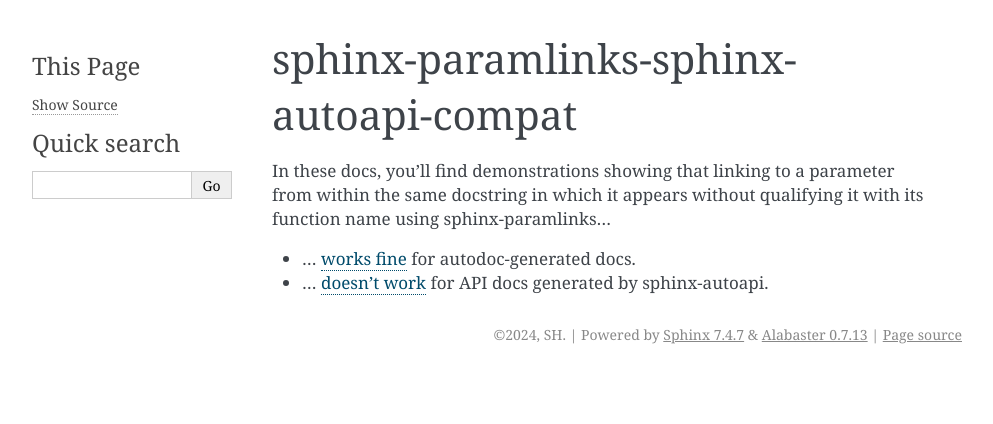
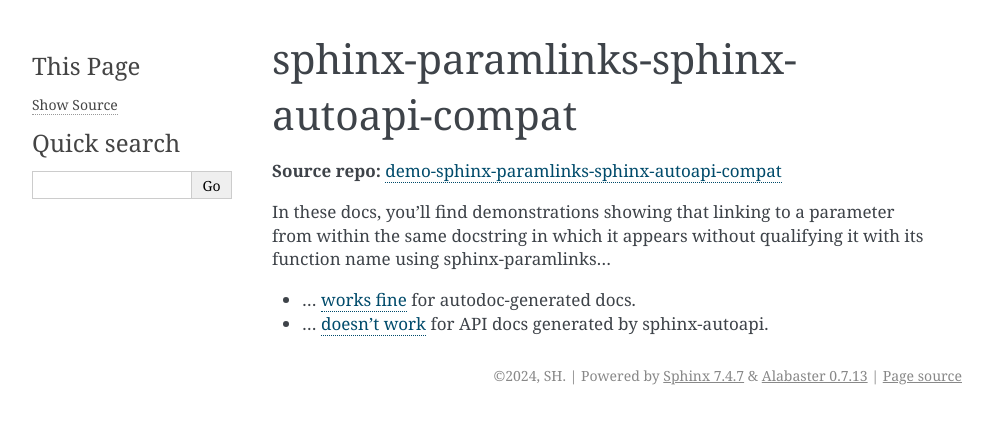
Before and after one commit to smheidrich/demo-sphinx-paramlinks-sphinx-autoapi-compat, a Sphinx documentation site: the page built from doc/index.rst, in a window 1280 px wide. Shown: the top 424 px of the page, without its empty margins (148-1141 px from the left). Built offline with Sphinx 7.4.7, drawn with Linux system fonts in a browser that asks for light colours.

Commit message:
Add link to GH repo to docs

```diff
--- a/doc/index.rst
+++ b/doc/index.rst
@@ -5,6 +5,9 @@
 
 sphinx-paramlinks-sphinx-autoapi-compat
 =======================================
+
+**Source repo:**
+`demo-sphinx-paramlinks-sphinx-autoapi-compat <https://github.com/smheidrich/demo-sphinx-paramlinks-sphinx-autoapi-compat>`_
 
 In these docs, you'll find demonstrations showing that linking to a parameter
 from within the same docstring in which it appears without qualifying it with
```
